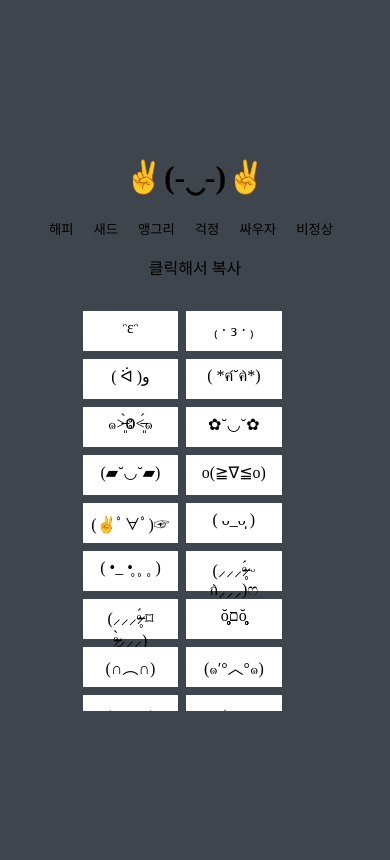
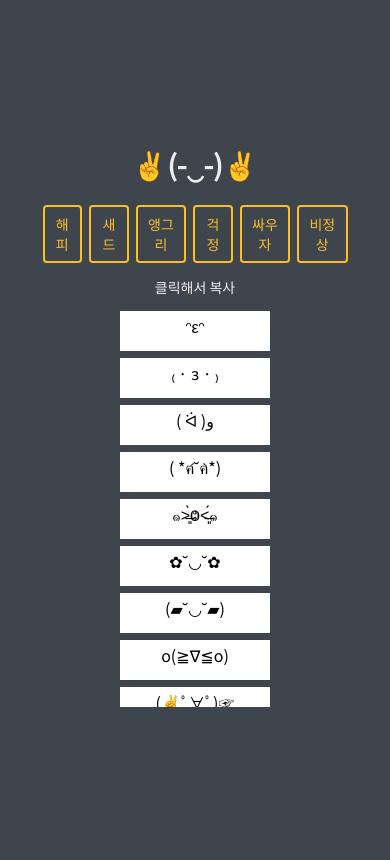
Before and after one commit to rhdmldus/challenge, a plain HTML site: page index.html in a window 390 px wide. Drawn offline with Linux system fonts and the light colour scheme.

Commit message:
Update style.css

```diff
--- a/style.css
+++ b/style.css
@@ -1,3 +1,10 @@
+* {
+  margin: 0;
+  padding: 0;
+}
+body {
+  font-family: "Noto Sans KR", sans-serif;
+}
 :root {
   /* color */
   --color-black: #3f454d;
@@ -5,14 +12,13 @@
   --color-blue: #3d88c3;
   --color-yellow: #fbbe28;
   --color-pink: #fd7f84;
-  --color-light-grey: #dfdfdf;
 
   /* size */
-  --base-space: 8px;
+  --base-space: 0.25rem;
   --size-border: 4px;
   --size-btn: 60px;
   --size-face: 60px;
-  --font-size: 18px;
+  --font-size: 1rem;
   /* animation */
   --animation-duration: 300ms;
 }
@@ -26,78 +32,66 @@ body {
   align-items: center;
 }
 .logo {
+  padding: calc(var(--base-space) * 2);
   cursor: pointer;
   transition: transform var(--animation-duration) ease;
+  color: #eee;
 }
 .logo:hover,
 .btn:hover {
   transform: scale(1.1);
 }
 .btn {
-  margin-right: var(--base-space);
+  margin: var(--base-space);
+  padding: calc(var(--base-space) * 2);
   background-color: transparent;
-  border: none;
+  border: 2px solid var(--color-yellow);
+  color: var(--color-yellow);
   outline: none;
   cursor: pointer;
   transition: transform var(--animation-duration) ease;
+  font-size: var(--font-size);
+  border-radius: var(--size-border);
+}
+.btn.on {
+  border-color: var(--color-pink);
+  color: var(--color-pink);
 }
 .btn_wrap {
   display: flex;
+  margin: calc(var(--base-space) * 3);
+  width: 60%;
   align-items: center;
+  justify-content: center;
 }
-.img_btn {
-  width: var(--size-btn);
-  height: var(--size-btn);
-  background-color: var(--color-light-grey);
-}
-.color_btn {
-  font-size: var(--font-size);
-  padding: calc(var(--base-space) * 2);
-  border-radius: var(--size-border);
-}
-.blue {
-  background-color: var(--color-blue);
-}
-.yellow {
-  background-color: var(--color-yellow);
-}
-.pink {
-  background-color: var(--color-pink);
-}
-.worried {
-  background-color: var(--color-worried);
-}
-.fight {
-  background-color: var(--color-fight);
-}
-.weird {
-  background-color: var(--color-weird);
+.txt {
+  color: #eee;
 }
 
 .items {
+  margin-top: 10px;
   display: flex;
-  /* flex-direction: column; */
   flex-wrap: wrap;
   overflow-y: auto;
   width: 60%;
   height: 400px;
   list-style: none;
-  padding-left: 0;
+  box-sizing: border-box;
+  justify-content: center;
+  align-content: baseline;
 }
 .item {
-  width: 42.5%;
+  width: 150px;
   height: 40px;
   box-sizing: border-box;
   padding: var(--base-space);
   position: relative;
-  margin-bottom: var(--base-space);
-  margin-right: var(--base-space);
+  margin: var(--base-space);
   background-color: var(--color-white);
-  /* display: flex; */
   padding: var(--base-space);
   cursor: pointer;
   text-align: center;
-  /* align-self: center; */
+  font-size: 16px;
 }
 
 .item::after {
@@ -105,8 +99,9 @@ body {
   content: "copied";
   position: absolute;
   top: 50%;
+  right: 10px;
   transform: translateY(-50%);
-  right: 10px;
+  padding: 4px 6px;
   width: 50px;
   height: 30px;
   line-height: 30px;
@@ -116,6 +111,7 @@ body {
   background-color: var(--color-blue);
   color: #fff;
   transition: calc(var(--animation-duration) * 2);
+  font-size: 1rem;
 }
 .item.copied::after {
   opacity: 1;
@@ -127,3 +123,24 @@ body {
   margin-left: var(--base-space);
   font-size: var(--font-size);
 }
+@media screen and (max-width: 768px) {
+  html {
+    font-size: 14px;
+  }
+  .btn_wrap,
+  .items {
+    width: 80%;
+  }
+}
+@media screen and (max-width: 375px) {
+  html {
+    font-size: 12px;
+  }
+  .btn_wrap,
+  .items {
+    width: 90%;
+  }
+   {
+    width: 90%;
+  }
+}
```
